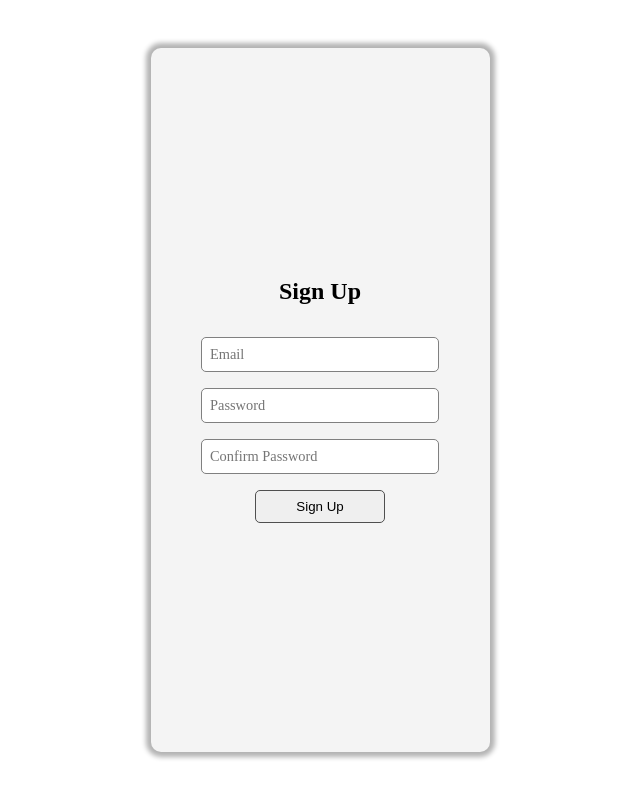
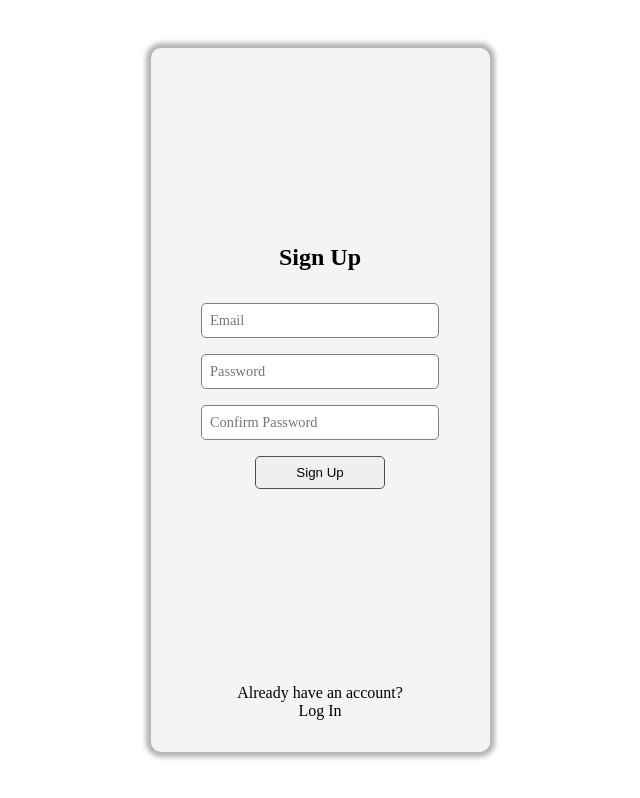
Before and after one commit to atwalsultan/high5-pwa, a plain HTML site: page pages/signup.html in a window 1280 px wide. Shown: the whole page, without its empty margins (320-960 px from the left). Drawn offline with Linux system fonts and the light colour scheme; no server answers.

Commit message:
Add login link to signup page

```diff
--- a/css/styles.css
+++ b/css/styles.css
@@ -146,7 +146,7 @@ aside#sidebar.sidebar-hidden {
   gap: 2rem;
 }
 
-#index-main .form-wrapper h2 {
+#index-main .form-wrapper h2, #signup-main .form-wrapper h2 {
   flex-grow: 1;
   display: flex;
   flex-flow: row nowrap;
@@ -177,17 +177,12 @@ aside#sidebar.sidebar-hidden {
   cursor: pointer;
 }
 
-#index-main .sign-up {
+#index-main .sign-up, #signup-main .login {
   flex-grow: 1;
   display: flex;
   flex-flow: column nowrap;
   justify-content: flex-end;
   align-items: center;
-}
-
-/* Signup page styles */
-#signup-main .form-wrapper h2 {
-  text-align: center;
 }
 
 /* Footer Styles */
--- a/pages/signup.html
+++ b/pages/signup.html
@@ -36,6 +36,11 @@
                     <input type="password" id="confirmPassword" placeholder="Confirm Password" required />
                     <button type="submit">Sign Up</button>
                 </form>
+
+                <div class="login">
+                    <p>Already have an account?</p>
+                    <p><a href="../index.html">Log In</a></p>
+                </div>
             </div>
         </main>
 
```
